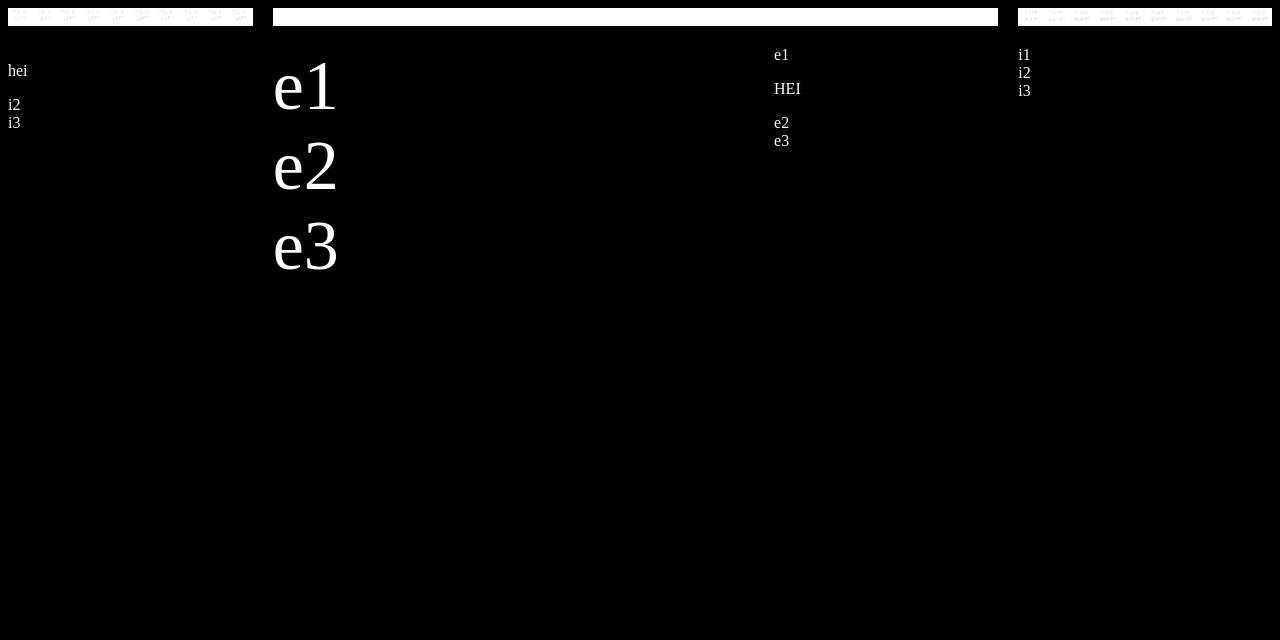
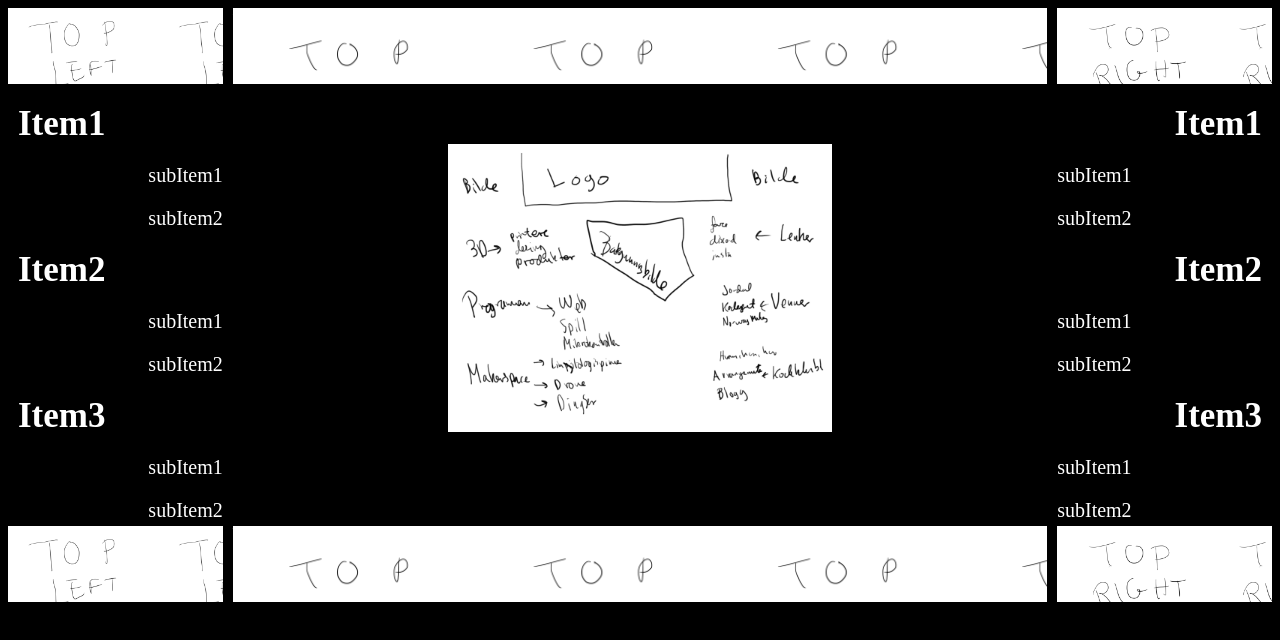
Before and after one commit to haraldzeigler/haraldzeigler.github.io, a plain HTML site: page index.html in a window 1280 px wide. Drawn offline with Linux system fonts and the light colour scheme.

Commit message:
lagt til litt mer css
lklsdf

```diff
--- a/index.html
+++ b/index.html
@@ -12,24 +12,39 @@
   <div class = "topRight">topRight</div>
 
   <div class = "leftMenu">
-    <div class = "el"><p>hei</p></div>
-    <div class = "el">i2</div>
-    <div class = "el">i3</div>
-  </div>
-  <div class = "lrMenu">
-    <div>e1</div>
-    <div>e2</div>
-    <div>e3</div>
-  </div>
-  <div class = "rlMenu">
-      <div>e1</div>
-      <div><p>HEI</p>e2</div>
-      <div>e3</div>
+    <h1>Item1</h1>
+      <p>subItem1</p>
+      <p>subItem2</p>
+    </h1>
+
+    <h1>Item2</h1>
+      <p>subItem1</p>
+      <p>subItem2</p>
+    </h1>
+
+    <h1>Item3</h1>
+      <p>subItem1</p>
+      <p>subItem2</p>
+
+  </h1>
   </div>
   <div class = "rightMenu">
-    <div class = "el">i1</div>
-    <div class = "el">i2</div>
-    <div class = "el">i3</div>
-  </div>
-</div>
+      <h1>Item1</h1>
+        <p>subItem1</p>
+        <p>subItem2</p>
+      </h1>
+
+      <h1>Item2</h1>
+        <p>subItem1</p>
+        <p>subItem2</p>
+      </h1>
+
+      <h1>Item3</h1>
+        <p>subItem1</p>
+        <p>subItem2</p>
+      </h1>
+    </div>
+  <div class = "botLeft">botLeft</div>
+  <div class = "botCenter">botCenter</div>
+  <div class = "botRight">botRight</div>
 </html>
--- a/style.css
+++ b/style.css
@@ -1,18 +1,30 @@
 :root {
-	--cols: 5;
-	--gridGap: 20px;
+	--cols: 9;
+	--rows: 7;
+	--gridGap: 10px;
+	--border1: 10px;
+	--border2: 10px;
+	--border3: 10px;
+	--margin1: 10px;
+	--margin2: 10px;
+	--margin3: 10px;
+	--w: calc(100% / var(--cols));
+	--h: calc(100% / var(--rows));
+	--ts1: 35px;
+	--ts2: 20px;
 }
 
 html {
 	background-color: black;
 	color: white;
-	/*background-image: URL("kkj2.png");
-	background-size: 60%;
+	background-image: URL("kkj2.png");
+	background-size: 30%;
 	background-repeat: no-repeat;
 	background-position-x:center;
+	background-position-y: 55%;
 	border: 5%;
-	border-color:blue;;
-	padding: 2%;
+	border-color:blue;
+	/*padding: 2%;
 	margin: 1%;*/
 }
 
@@ -20,13 +32,19 @@ html {
 	display: grid;
 	grid-gap: var(--gridGap);
 	grid-template-columns: repeat(var(--cols)-1,1fr);
+	grid-template-rows: repeat(var(--rows),var(--h));
+	/*position: relative;
+	overflow: hidden;*/
 }
 
 .topLeft {
 	grid-column-start: 1;
 	grid-column-end: 1;
 	background-image: URL("tl.png");
-	background-size: 10%;
+	background-size: 70%;
+	/*position: absolute;
+	overflow: hidden;
+	*/
 	/*background-repeat: no-repeat;*/
 }
 .topCenter {
@@ -34,44 +52,104 @@ html {
 	grid-column-end: var(--cols);
 	/*text-align: center;*/
 	background-image: URL("tc.png");
-	background-size: 100%;
+	background-size: 30%;
 }
 .topRight {
 	grid-column-start: var(--cols);
 	grid-column-end: var(--cols);
 	background-image: URL("tr.png");
-	background-size: 10%;
+	background-size: 70%;
+
+	/*position: absolute;*/
 }
 .leftMenu {
 	grid-column-start: 1;
-	grid-column-end: 1;
+	grid-column-end: 2;
+
 	grid-row-start: 2;
-	grid-row-end: 4;
+	grid-row-end:4;
+
+	border-color: blue;
+	border-width: 20px;
 }
 
 .rightMenu {
 	grid-column-start: var(--cols);
 	grid-column-end: var(--cols);
+
 	grid-row-start: 2;
-	grid-row-end: 4;
+	grid-row-end:4;
+
+	border-color: blue;
+	border-width: 20px;
 }
 
-.lrMenu {
-	grid-column-start: 2;
-	grid-column-end: 2;
+.leftMenu > h1{
+
+	font-size: var(--ts1);
 	/*grid-row-start: 2;
 	grid-row-end: 4;*/
+	border-color: red;
+	border-width: var(--border2);
+	margin: var(--margin2);
+	padding: var(--padding2);
+}
+.leftMenu > p {
+	text-align: right;
+	font-size: var(--ts2);
+	border-color: green;
+	border-width: var(--border3);
 }
 
-.rlMenu {
-	grid-column-start: var(--cols)-1.0;
-	grid-column-end: var(--cols);
+.rightMenu > h1{
+
+	text-align: right;
+	font-size: var(--ts1);
+	/*grid-row-start: 2;
+	grid-row-end: 4;*/
+	border-color: red;
+	border-width: var(--border2);
+	margin: var(--margin2);
+	padding: var(--padding2);
+}
+.rightMenu > p {
+
+	font-size: var(--ts2);
+	border-color: green;
+	border-width: var(--border3);
 }
 
-div>.lrMenu{
-	font-size: 70px;
+.botLeft {
+	grid-column-start: 1;
+	grid-column-end: 1;
+
+	grid-row-start: var(--rows);
+	grid-row-end:var(--rows);
+	background-image: URL("tl.png");
+	background-size: 70%;
+	/*position: absolute;
+	object-position: bottom;*/
+
+
+	/*background-repeat: no-repeat;*/
 }
+.botCenter {
+	grid-column-start: 2;
+	grid-column-end: var(--cols);
 
-div>.rlmenu{
-	font-size: 70px;
+	grid-row-start: var(--rows);
+	grid-row-end:var(--rows);
+	/*text-align: center;*/
+	background-image: URL("tc.png");
+	background-size: 30%;
 }
+.botRight {
+	grid-column-start: var(--cols);
+	grid-column-end: var(--cols);
+
+	grid-row-start: var(--rows);
+	grid-row-end:var(--rows);
+
+	background-image: URL("tr.png");
+	background-size: 70%;
+}
```
